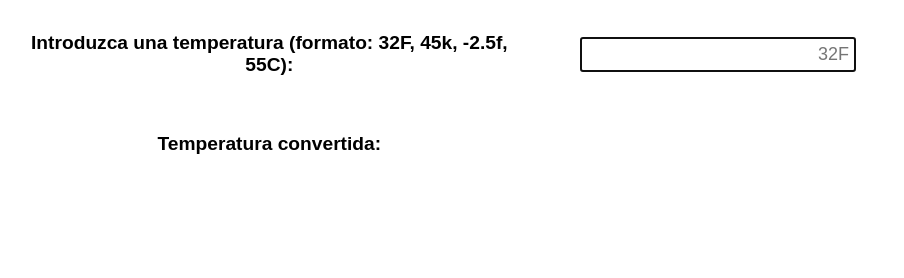
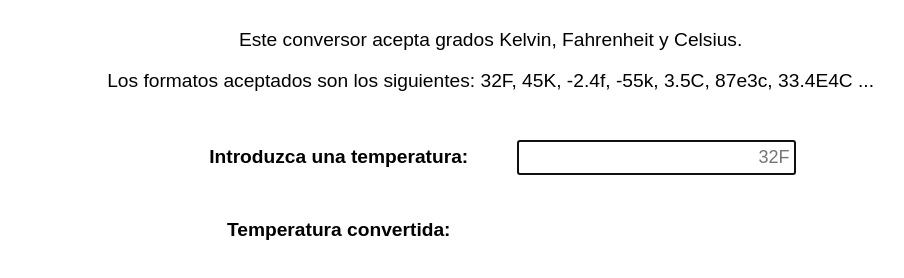
Before and after one commit to RebeccaMartinez/ConversorTemperatura, a website: page index.html in a window 1280 px wide. Shown: the part 142-420 px from the top of the page, without its empty margins (181-1085 px from the left). Drawn offline with Linux system fonts and the light colour scheme.

Commit message:
añadido texto descriptivo

```diff
--- a/global.css
+++ b/global.css
@@ -8,6 +8,15 @@ h1{
   font-size: 3em;
   padding-top: 3%;
   padding-bottom: 3%;
+}
+
+p{
+  padding-left: 15%;
+  padding-right: 10%;
+  font-family: Arial;
+  font-size: 1.2em;
+  font-style: bolder;
+  text-align: center;
 }
 
 input{
@@ -29,7 +38,8 @@ th, td{
 }
 
 table {
-  margin-left: 14%;
+  padding-top: 2%;
+  margin-left: 30%;
 }
 
 #converted {
--- a/index.html
+++ b/index.html
@@ -8,9 +8,12 @@
   </head>
   <body>
     <h1>Conversor de Temperatura</h1>
+    <p>Este conversor acepta grados Kelvin, Fahrenheit y Celsius. </p>
+    <p>Los formatos aceptados son los siguientes:
+    32F, 45K, -2.4f, -55k, 3.5C, 87e3c, 33.4E4C ...</p>
     <table>
       <tr>
-        <th>Introduzca una temperatura (formato: 32F, 45k, -2.5f, 55C):</th>
+        <th>Introduzca una temperatura:</th>
         <td><input id="original" autofocus onchange="calculate();" placeholder="32F" size="50"></td>
       </tr>
       <tr>
```
